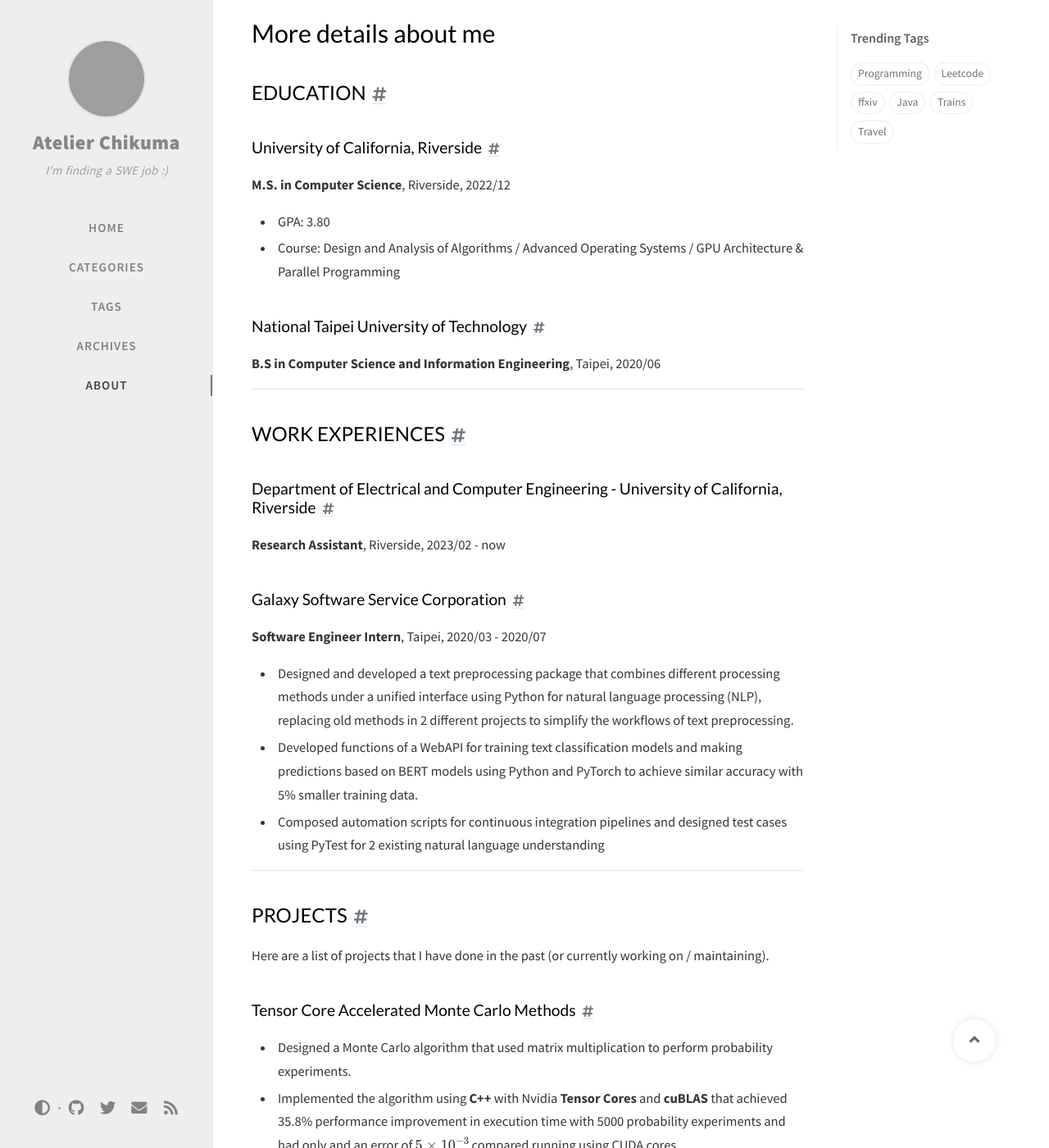
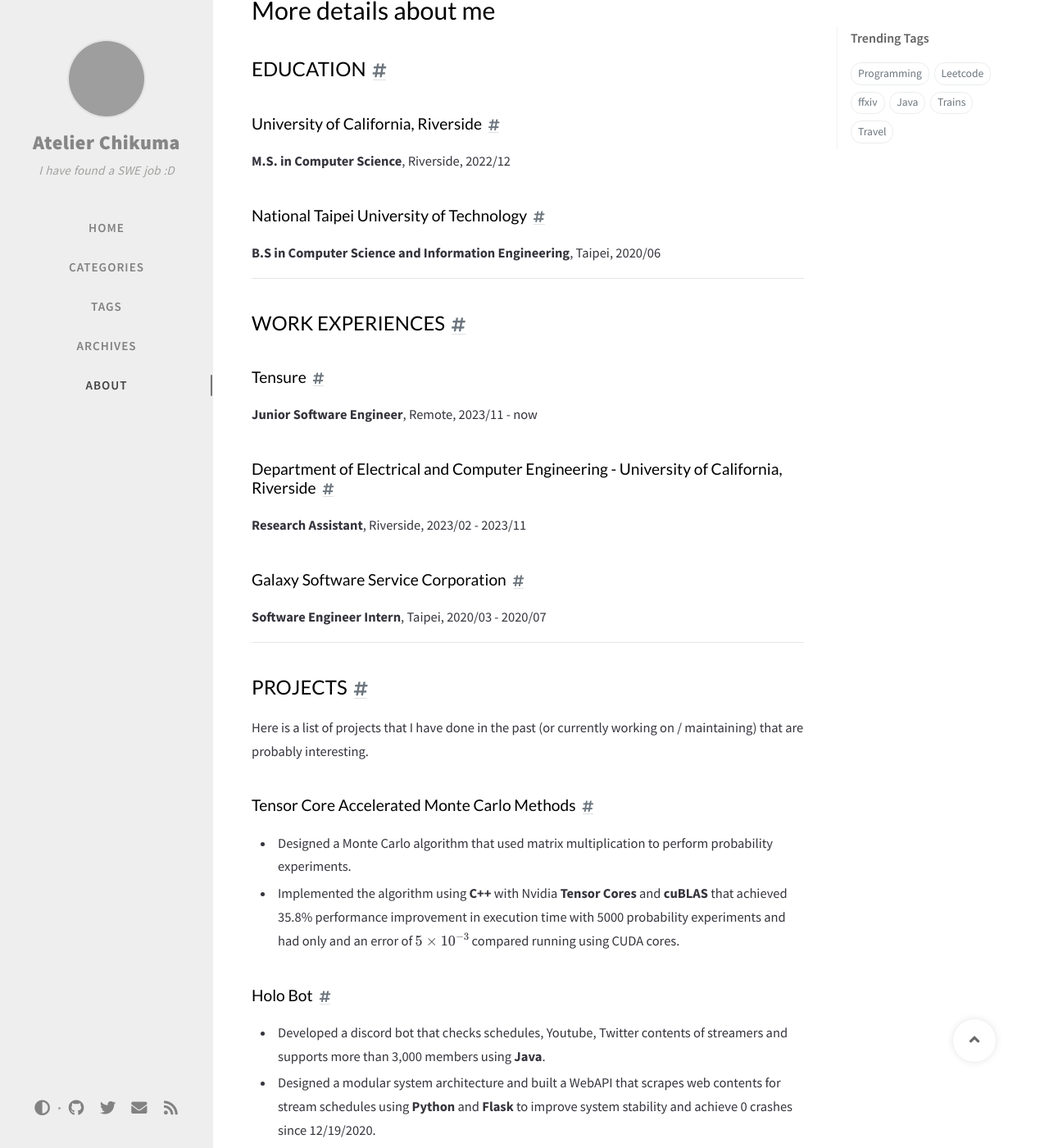
Before and after one commit to cst0601/cst0601.github.io, a Jekyll site: the page built from _tabs/about.md, in a window 1280 px wide and 1400 px high, scrolled down 627 px. Shown: the whole window at 82% size. Built offline with Jekyll 4.4.1, drawn with Linux system fonts in a browser that asks for light colours; nearby versions of some CDN libraries; formulas are drawn with MathJax 3; comment, search, counter and statistics services are not loaded; some of the changed text lies outside the part shown; grey boxes are pictures that could not be loaded.

Commit message:
modified about page and status info

```diff
--- a/_config.yml
+++ b/_config.yml
@@ -22,7 +22,7 @@ timezone: America/Los_Angeles
 
 title: Atelier Chikuma # the main title
 
-tagline: I'm finding a SWE job :)  # it will display as the sub-title
+tagline: I have found a SWE job :D  # it will display as the sub-title
 
 description: >-                        # used by seo meta and the atom feed
   github.io page of Chikuma.
--- a/_tabs/about.md
+++ b/_tabs/about.md
@@ -14,12 +14,11 @@ other things.
 
 # "Chikuma" Chien
 
-I am a new graduate with a master's degree in Compute Science at University of
-California, Riverside. I am currently seeking a full time software engineer
-position in the United States. (plz, I really need a job)
+Junior Software Engineer @ Tensure. Recent graduate with a master's degree
+in Compute Science at University of California, Riverside.
 
-I have experiences in the following fields: <ins>**Web Frontend/Backend,
-Parallel computing, Natural Language Processing, Database**</ins>.
+I have experiences in the following fields: <ins>**Parallel Computing, Web
+Frontend/Backend, Natural Language Processing**</ins>.
 
 ---
 
@@ -29,9 +28,6 @@ Parallel computing, Natural Language Processing, Database**</ins>.
 
 ### University of California, Riverside
 **M.S. in Computer Science**, Riverside, 2022/12
-* GPA: 3.80
-* Course: Design and Analysis of Algorithms / Advanced Operating Systems / GPU
-  Architecture & Parallel Programming
 
 ### National Taipei University of Technology
 **B.S in Computer Science and Information Engineering**, Taipei, 2020/06
@@ -40,27 +36,21 @@ Parallel computing, Natural Language Processing, Database**</ins>.
 
 ## WORK EXPERIENCES
 
+### Tensure
+**Junior Software Engineer**, Remote, 2023/11 - now
+
 ### Department of Electrical and Computer Engineering - University of California, Riverside
-**Research Assistant**, Riverside, 2023/02 - now
+**Research Assistant**, Riverside, 2023/02 - 2023/11
 
 ### Galaxy Software Service Corporation
 **Software Engineer Intern**, Taipei, 2020/03 - 2020/07
-- Designed and developed a text preprocessing package that combines different
-  processing methods under a unified interface using Python for natural language
-  processing (NLP), replacing old methods in 2 different projects to simplify
-  the workflows of text preprocessing.
-- Developed functions of a WebAPI for training text classification models and
-  making predictions based on BERT models using Python and PyTorch to achieve
-  similar accuracy with 5% smaller training data.
-- Composed automation scripts for continuous integration pipelines and designed
-  test cases using PyTest for 2 existing natural language understanding
 
 ---
 
 ## PROJECTS
 
-Here are a list of projects that I have done in the past (or currently working
-on / maintaining).
+Here is a list of projects that I have done in the past (or currently working
+on / maintaining) that are probably interesting.
 
 ### Tensor Core Accelerated Monte Carlo Methods
 - Designed a Monte Carlo algorithm that used matrix multiplication to perform
@@ -79,29 +69,6 @@ on / maintaining).
 - This project is still maintained by me, you can found it on my Github page:
     * [Holo Bot](https://github.com/cst0601/Holo-Bot)
     * [Holo Schedule API](https://github.com/cst0601/holo_schedule_api)
-
-### Full Stack Web App (I haven't think up of a name yet)
-- Developed a full stack social networking application that is currently running
-  on AWS that provides services akin to that of Twitter because I did not like
-  the current state of Twitter.
-- Implemented backend as a **RESTful API** using **Node.js**, **MongoDB**.
-- Developed frontend using **React**, **Redux**, Material UI.
-
-### [Image Wizard](https://github.com/cst0601/Image-Wizard)
-- Developed a GUI tool that implements Mask R-CNN to separate instances and
-  backgrounds of images as well as applying filters and rendering effects to
-  images using TensorFlow, OpenCV and PyGtk in Python.
-- Developed an effect that simulates bokeh photos without relying on DSLR or
-  high-end smartphones using OpenCV and Python.
-
-### [Bearing Fault Diagnosis](https://github.com/cst0601/BearingFaultDiagnosis)
-- Developed a program to detect and classify different types of bearing faults
-  or the combined scenario using only vibration data with different machine
-  learning models including SOM, Neural Net in Python and Keras.
-
-### Embedded Face Recognition
-- Implemented a real-time human detection and facial recognition program in
-  C++/OpenCV and Qt on Nvidia Jetson TX2 embedded platform.
 
 ---
 
```
